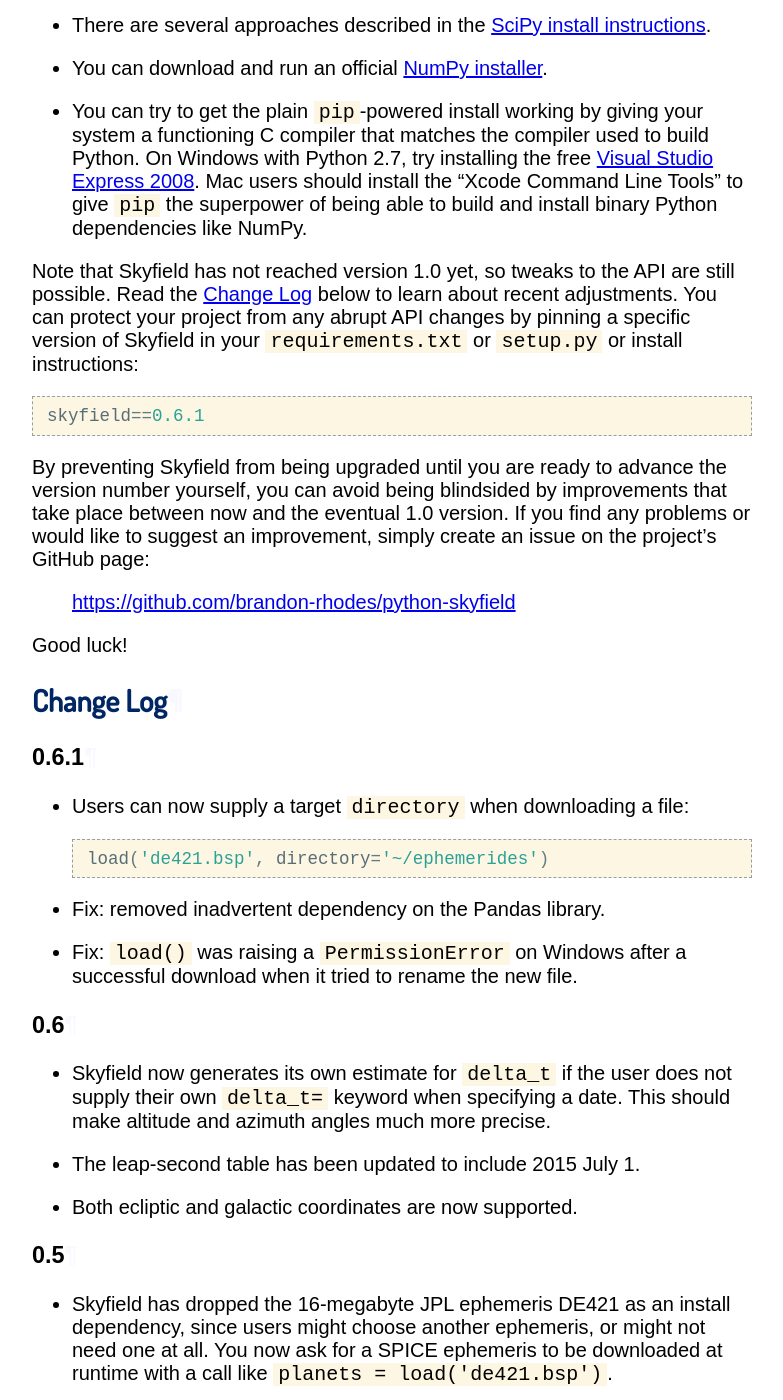
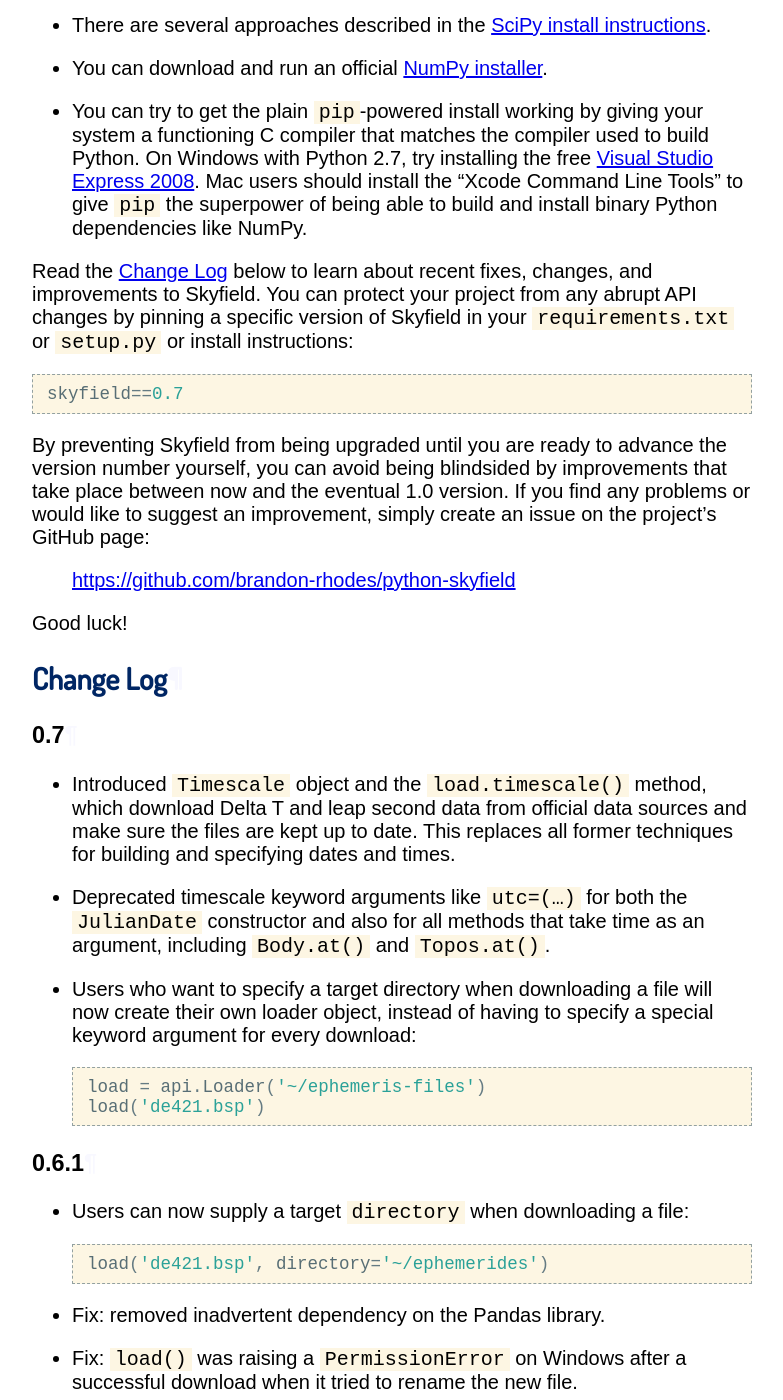
Before and after one commit to skyfielders/python-skyfield, a Sphinx documentation site: the page built from skyfield/documentation/installation.rst, in a window 1280 px wide and 1400 px high, scrolled down 413 px. Shown: the whole window, without its empty margins (248-1031 px from the left). Built offline with Sphinx 7.4.7, drawn with Linux system fonts in a browser that asks for light colours.

Commit message:
Started updating documentation for 0.7

```diff
--- a/skyfield/documentation/installation.rst
+++ b/skyfield/documentation/installation.rst
@@ -36,14 +36,13 @@
   to give ``pip`` the superpower of being able to build and install
   binary Python dependencies like NumPy.
 
-Note that Skyfield has not reached version 1.0 yet,
-so tweaks to the API are still possible.
-Read the :ref:`changelog` below to learn about recent adjustments.
+Read the :ref:`changelog` below to learn about recent fixes, changes,
+and improvements to Skyfield.
 You can protect your project from any abrupt API changes
 by pinning a specific version of Skyfield
 in your ``requirements.txt`` or ``setup.py`` or install instructions::
 
-    skyfield==0.6.1
+    skyfield==0.7
 
 By preventing Skyfield from being upgraded
 until you are ready to advance the version number yourself,
@@ -60,6 +59,25 @@
 
 Change Log
 ==========
+
+0.7
+---
+
+* Introduced ``Timescale`` object and the ``load.timescale()`` method,
+  which download Delta T and leap second data from official data sources
+  and make sure the files are kept up to date.  This replaces all former
+  techniques for building and specifying dates and times.
+
+* Deprecated timescale keyword arguments like ``utc=(…)`` for both the
+  ``JulianDate`` constructor and also for all methods that take time as
+  an argument, including ``Body.at()`` and ``Topos.at()``.
+
+* Users who want to specify a target directory when downloading a file
+  will now create their own loader object, instead of having to specify
+  a special keyword argument for every download::
+
+    load = api.Loader('~/ephemeris-files')
+    load('de421.bsp')
 
 0.6.1
 -----
```
Also changed, not shown: skyfield/documentation/index.rst (+4 -5 lines), skyfield/documentation/positions.rst (+5 -4 lines), 1 other file.
